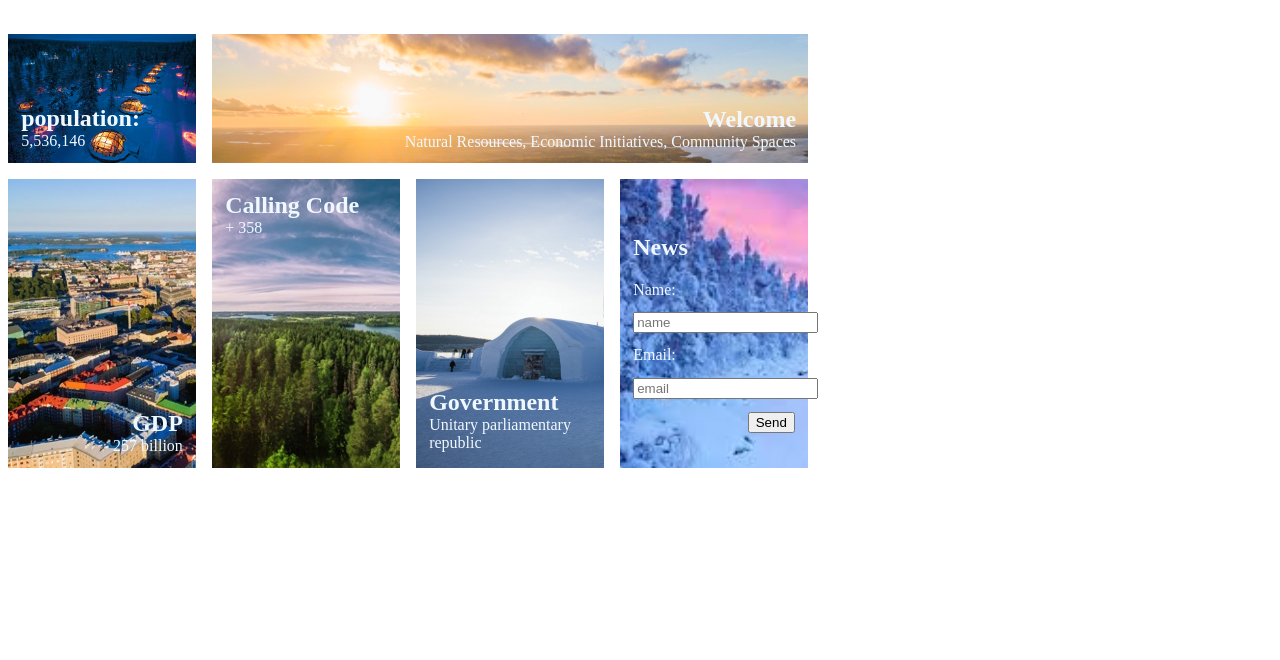
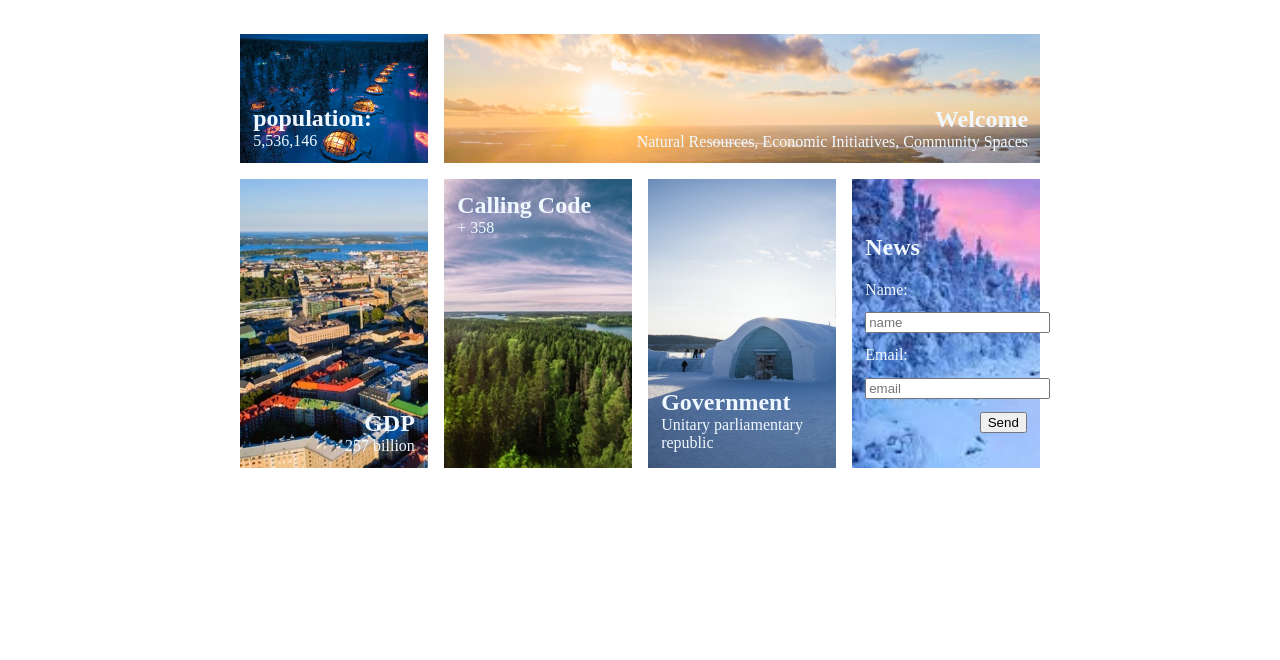
Before and after one commit to MarcelBarrios/Finland-2, a plain HTML site: page index.html in a window 1280 px wide. Shown: the part 140-800 px from the top of the page. Drawn offline with Linux system fonts and the light colour scheme.

Commit message:
centering

```diff
--- a/index.html
+++ b/index.html
@@ -3,6 +3,12 @@
 <head>
   <title>Finland</title>
   <style>
+    body {
+        height: 100%;
+        display: flex;
+        justify-content: center;
+    }
+
     .dashboard {
         width: 800px;
         height: 600px;
```
